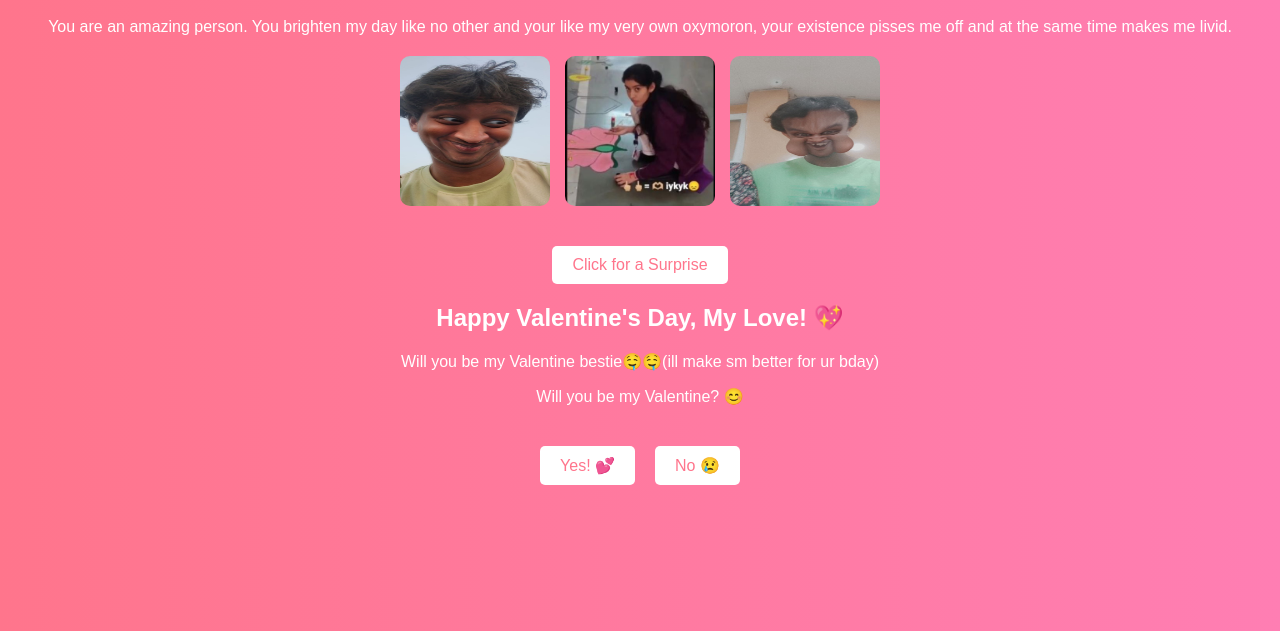
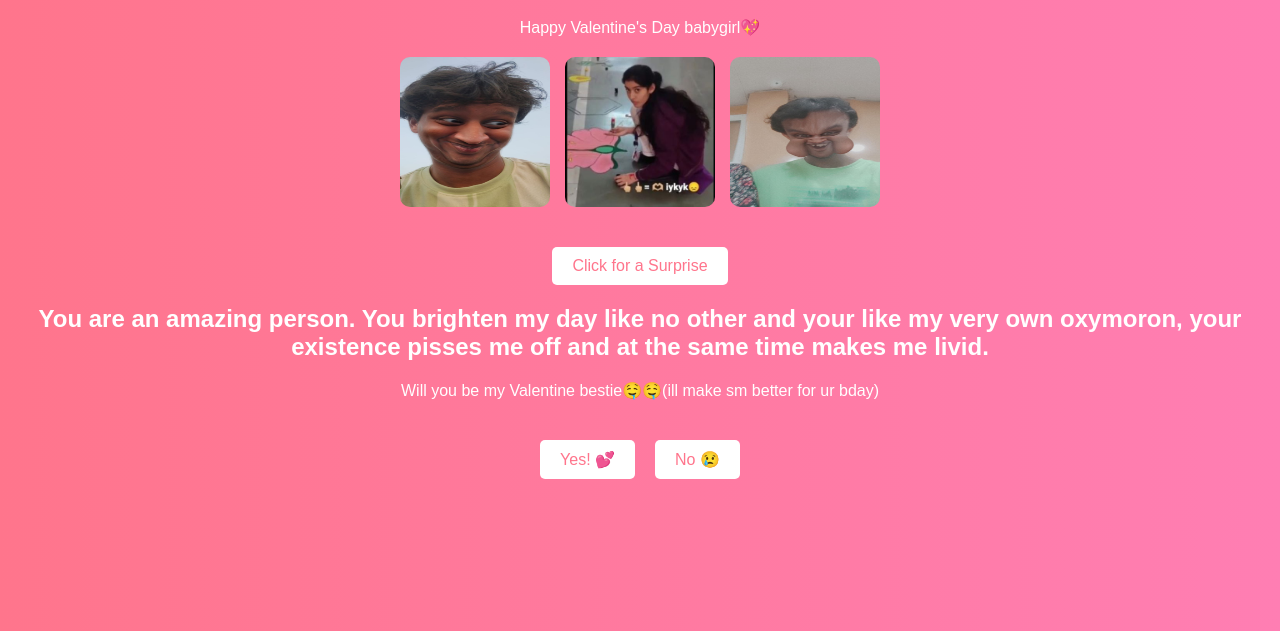
Before and after one commit to rithwik2004/Valentines2, a plain HTML site: page index.html in a window 1280 px wide. Both pictures are taken after a click on the button "Click for a Surprise". Shown: the part 169-800 px from the top of the page. Drawn offline with Linux system fonts and the light colour scheme.

Commit message:
Update index.html

```diff
--- a/index.html
+++ b/index.html
@@ -10,7 +10,7 @@
 
     <div class="container">
         <h1 class="fade-in">Will You Be My Valentine? ❤️</h1>
-        <p class="fade-in">You are an amazing person. You brighten my day like no other and your like my very own oxymoron, your existence pisses me off and at the same time makes me livid.
+        <p class="fade-in">Happy Valentine's Day babygirl💖
         </p>
 
         <div class="gallery">
@@ -22,10 +22,10 @@
         <button id="valentineButton">Click for a Surprise</button>
 
         <div id="hiddenMessage" class="hidden">
-            <h2>Happy Valentine's Day, My Love! 💖</h2>
+            <h2>You are an amazing person. You brighten my day like no other and your like my very own oxymoron, your existence pisses me off and at the same time makes me livid.
+                </h2>
             <p>Will you be my Valentine bestie🤤🤤(ill make sm better for ur bday)
             </p>
-            <p>Will you be my Valentine? 😊</p>
 
             <div class="buttons">
                 <button id="yesButton">Yes! 💕</button>
```
